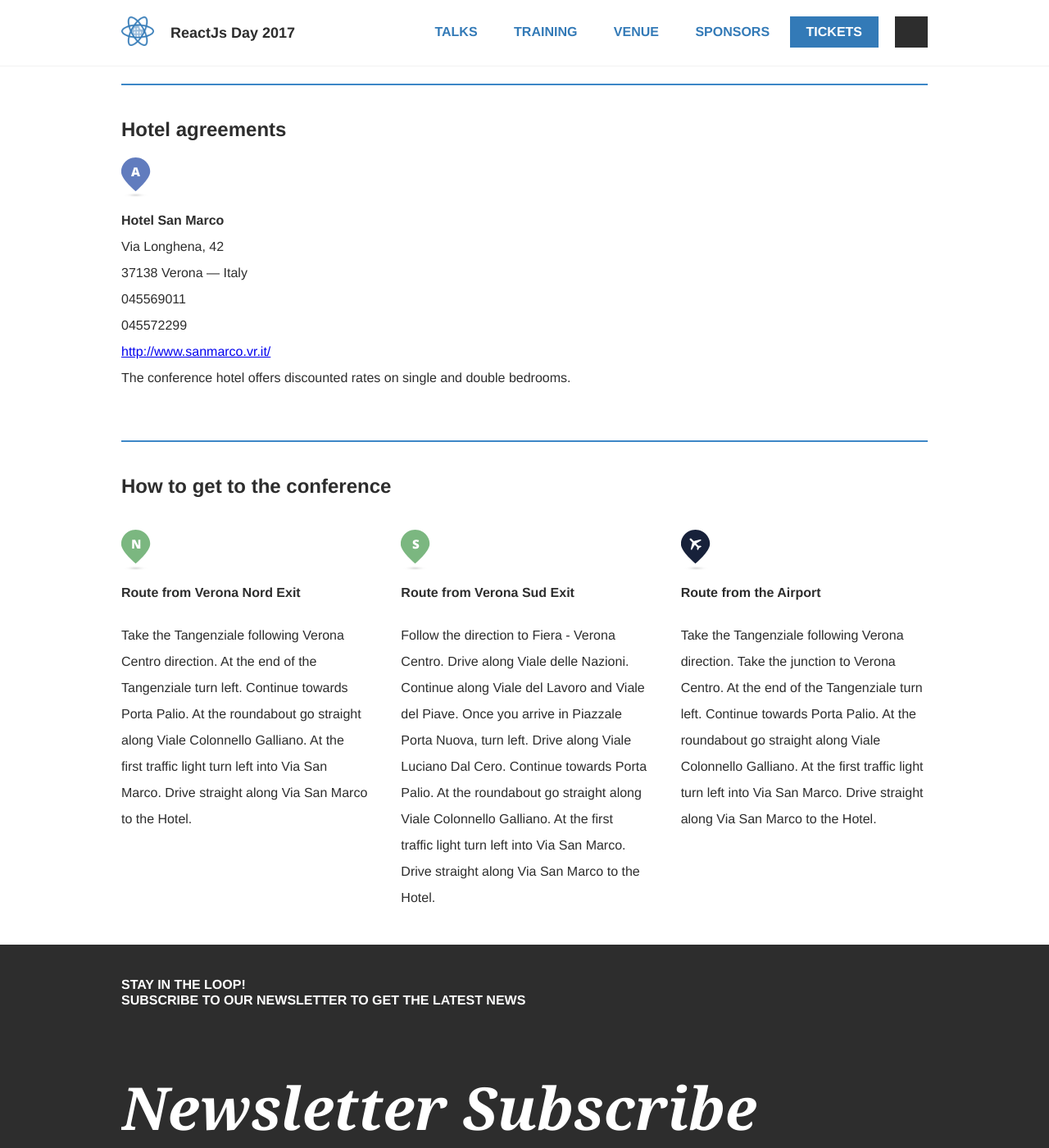
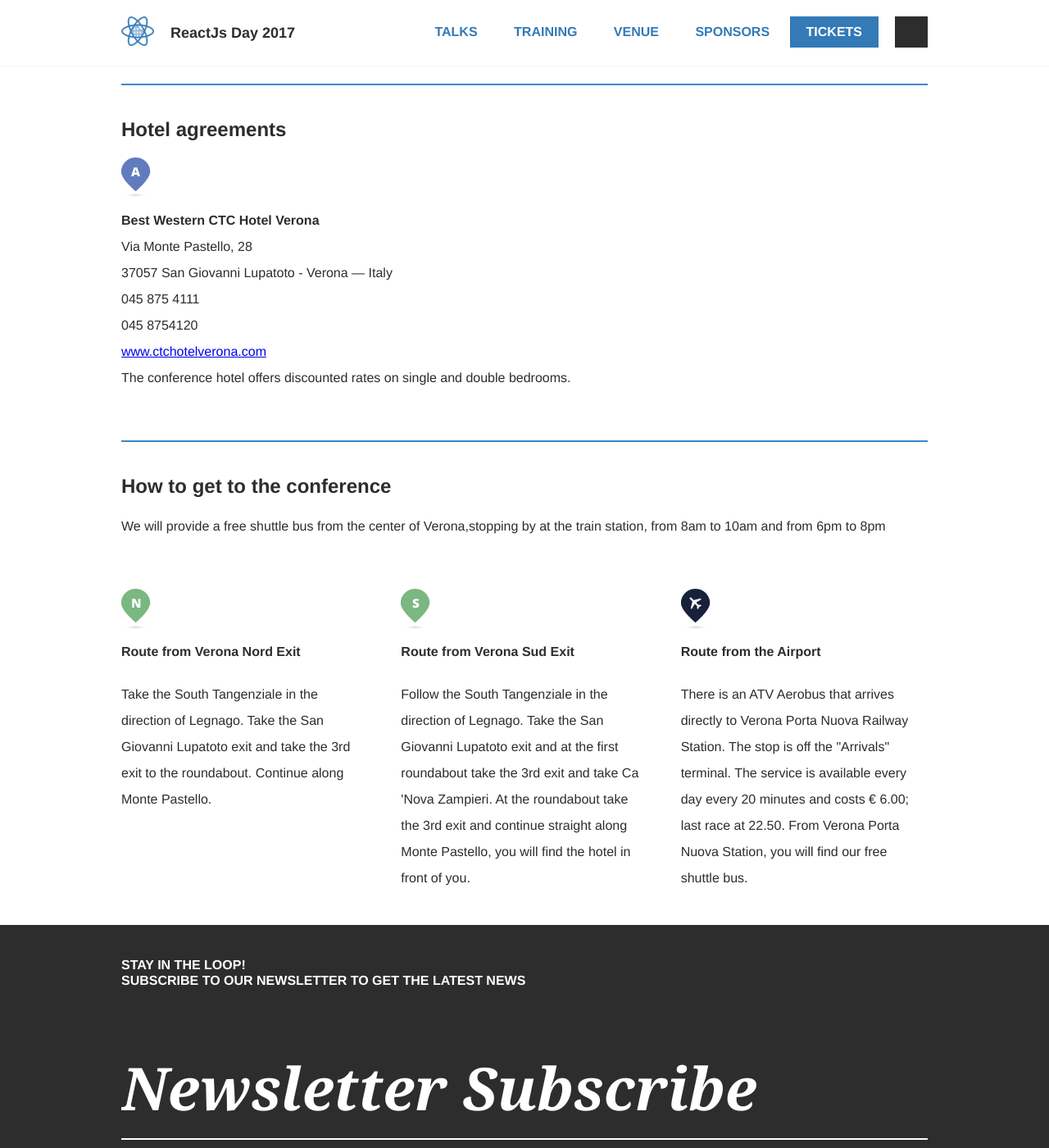
Before and after one commit to GrUSP/2017.reactjsday.it, a Jekyll site: the page built from venue.html, in a window 1280 px wide and 1400 px high, scrolled down 782 px. Shown: the whole window at 82% size. Built offline with Jekyll 4.4.1, drawn with Linux system fonts in a browser that asks for light colours; some web fonts are replaced.

Commit message:
Update venue.html

```diff
--- a/venue.html
+++ b/venue.html
@@ -10,7 +10,7 @@
 
   <div class="row">
     <div class="row__column">
-        <p class="row__text"><a href="https://www.google.it/maps/place/Via+Baldassarre+Longhena,+42,+37138+Verona+VR/@45.4399785,10.9697421,614m/data=!3m2!1e3!4b1!4m5!3m4!1s0x4781e1e3a1212445:0x74730a5e0d30436d!8m2!3d45.4399785!4d10.9719308?hl=it"><img src="/img/phpday/map_big.jpg" alt="location"></a></p>
+        <p class="row__text"><a href="https://www.google.it/maps/place/Via%20Monte%20Pastello,%2028%20-%2037057%20-%20San%20Giovanni%20Lupatoto/@45.4399785,10.9698404,614m/data=!3m2!1e3!4b1!4m5!3m4!1s0x4781e1e3a1212445:0x74730a5e0d30436d!8m2!3d45.4399785!4d10.9719308?hl=it"><img src="/img/phpday/map_big.jpg" alt="location"></a></p>
         <p class="row__text">The {{ site.data.conference.name }} conference will be in {{ site.data.venue.name }} in {{ site.data.conference.where_when }}.</p>
     </div>
   </div>
@@ -21,12 +21,12 @@
 
   <div class="row row--1">
     <p class="row__column">
-        <img src="/img/phpday/marker_venue.png"><br><strong class="row__title">Hotel San Marco</strong><br>
-        Via Longhena, 42<br>
-        37138 Verona — Italy<br>
-        045569011<br>
-        045572299<br>
-        <a href="http://www.sanmarco.vr.it/index.cfm/it/">http://www.sanmarco.vr.it/</a><br>
+        <img src="/img/phpday/marker_venue.png"><br><strong class="row__title">Best Western CTC Hotel Verona</strong><br>
+        Via Monte Pastello, 28<br>
+        37057 San Giovanni Lupatoto - Verona — Italy<br>
+        045 875 4111<br>
+        045 8754120<br>
+        <a href="http://www.ctchotelverona.com/it/location-it/come-raggiungerci.aspx">www.ctchotelverona.com</a><br>
         The conference hotel offers discounted rates on single and double bedrooms.
     </p>
   </div>
@@ -35,13 +35,19 @@
 
   <h2 class="row__title">How to get to the conference</h2>
 
+  <div class="row row--1">
+    <p class="row__column">
+         We will provide a free shuttle bus from the center of Verona,stopping by at the train station, from 8am to 10am and from 6pm to 8pm
+    </p>
+  </div>
+
   <div class="row row--3">
     <div class="row__column">
       <p class="row__text">
         <img src="/img/phpday/marker_route_n.png"><br><strong>Route from Verona Nord Exit</strong>
       </p>
       <p class="row__text">
-          Take the Tangenziale following Verona Centro direction. At the end of the Tangenziale turn left. Continue towards Porta Palio. At the roundabout go straight along Viale Colonnello Galliano. At the first traffic light turn left into Via San Marco. Drive straight along Via San Marco to the Hotel.
+          Take the South Tangenziale in the direction of Legnago. Take the San Giovanni Lupatoto exit and take the 3rd exit to the roundabout. Continue along Monte Pastello.
       </p>
     </div>
     <div class="row__column">
@@ -50,7 +56,7 @@
 
       </p>
       <p class="row__text">
-      Follow the direction to Fiera - Verona Centro. Drive along Viale delle Nazioni. Continue along Viale del Lavoro and Viale del Piave. Once you arrive in Piazzale Porta Nuova, turn left. Drive along Viale Luciano Dal Cero. Continue towards Porta Palio. At the roundabout go straight along Viale Colonnello Galliano. At the first traffic light turn left into Via San Marco. Drive straight along Via San Marco to the Hotel.<br/>
+      Follow the South Tangenziale in the direction of Legnago. Take the San Giovanni Lupatoto exit and at the first roundabout take the 3rd exit and take Ca 'Nova Zampieri. At the roundabout take the 3rd exit and continue straight along Monte Pastello, you will find the hotel in front of you.<br/>
       </p>
     </div>
     <div class="row__column">
@@ -59,8 +65,7 @@
 
       </p>
       <p class="row__text">
-          Take the Tangenziale following Verona direction. Take the junction to Verona Centro. At the end of the Tangenziale turn left. Continue towards Porta Palio. At the roundabout go straight along Viale Colonnello Galliano. At the first traffic light turn left into Via San Marco. Drive straight along Via San Marco to the Hotel.
-      </p>
+          There is an ATV Aerobus that arrives directly to Verona Porta Nuova Railway Station. The stop is off the "Arrivals" terminal. The service is available every day every 20 minutes and costs € 6.00; last race at 22.50. From Verona Porta Nuova Station, you will find our free shuttle bus.</p>
     </div>
   </div>
 
```
